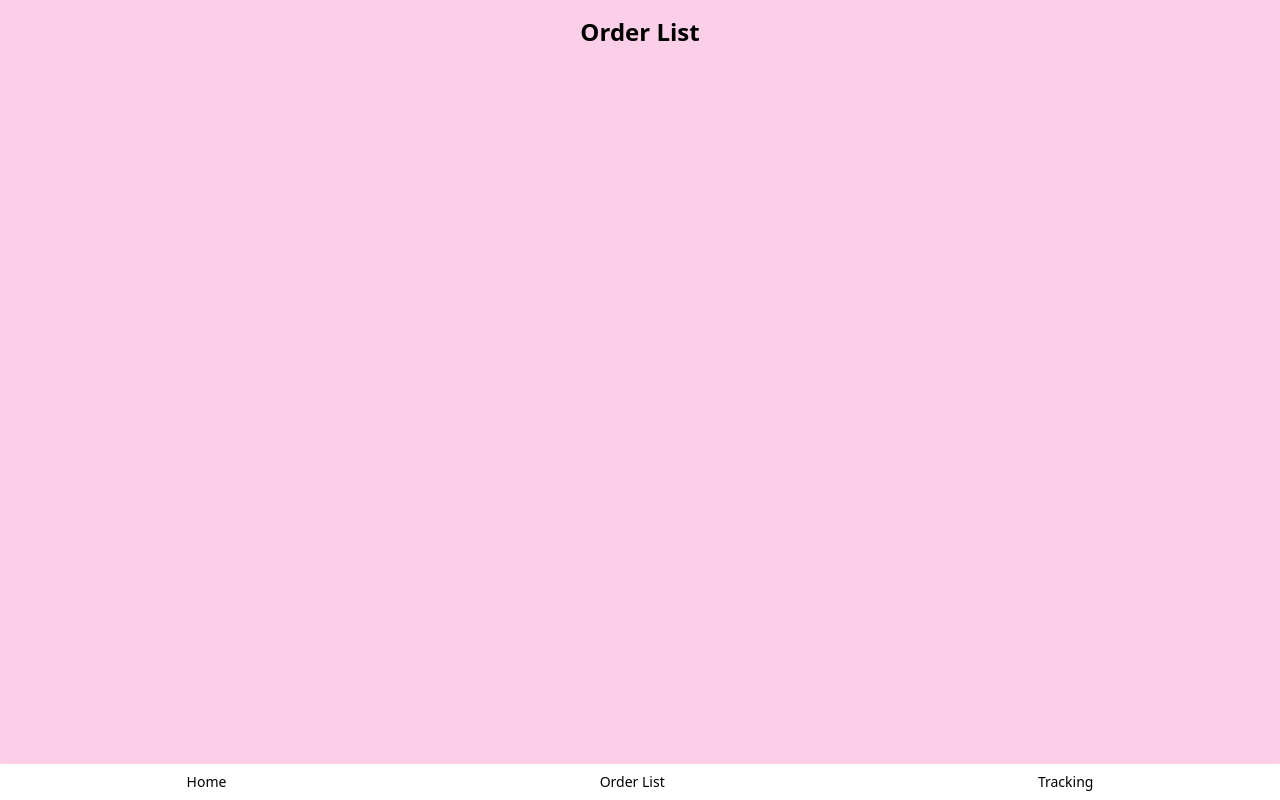
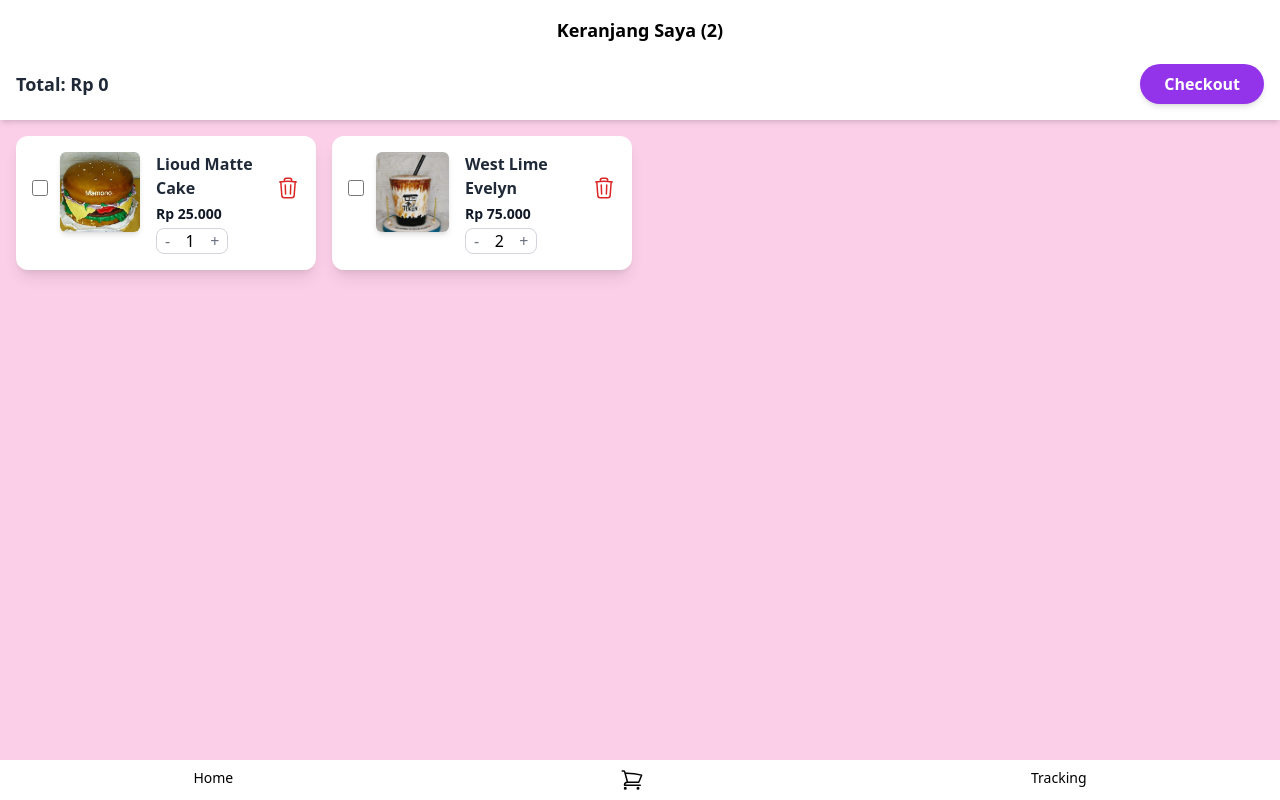
Before and after one commit to esa89/reseller-mamono-cake, a React (Vite) app: page /order-list in a window 1280 px wide. Built offline with nearby package versions, Linux system fonts and the light colour scheme.

Commit message:
fitur order list atau keranjang

```diff
--- a/src/components/FooterMenu.tsx
+++ b/src/components/FooterMenu.tsx
@@ -2,7 +2,8 @@ import React from 'react';
 import { useNavigate } from 'react-router-dom';  // Import useNavigate untuk navigasi
 
 const FooterMenu: React.FC = () => {
-  const navigate = useNavigate();  // Deklarasi useNavigate untuk navigasi
+  const navigate = useNavigate();
+  // Deklarasi useNavigate untuk navigasi
 
   return (
     <div className="fixed bottom-0 left-0 right-0 bg-white shadow-md">
@@ -23,7 +24,9 @@ const FooterMenu: React.FC = () => {
           onClick={() => navigate('/order-list')}
         >
           <i className="fas fa-list-alt text-xl"></i>
-          <p className="text-sm">Order List</p>
+          <svg xmlns="http://www.w3.org/2000/svg" fill="none" viewBox="0 0 24 24" strokeWidth={1.5} stroke="currentColor" className="size-6">
+            <path strokeLinecap="round" strokeLinejoin="round" d="M2.25 3h1.386c.51 0 .955.343 1.087.835l.383 1.437M7.5 14.25a3 3 0 0 0-3 3h15.75m-12.75-3h11.218c1.121-2.3 2.1-4.684 2.924-7.138a60.114 60.114 0 0 0-16.536-1.84M7.5 14.25 5.106 5.272M6 20.25a.75.75 0 1 1-1.5 0 .75.75 0 0 1 1.5 0Zm12.75 0a.75.75 0 1 1-1.5 0 .75.75 0 0 1 1.5 0Z" />
+          </svg>
         </button>
 
         {/* Tombol untuk Tracking */}
--- /dev/null
+++ b/src/components/OrderList.tsx
@@ -0,0 +1,184 @@
+import React, { useEffect, useState } from 'react';
+
+interface listOrder{
+  name: string;
+  price: number;
+  quantity: number;
+  image: string;
+}
+
+const initialListOrder: listOrder[] = [
+  { name: "Lioud Matte Cake", price: 25000, image: "/assets/kue1.png", quantity : 1 },
+  { name: "West Lime Evelyn", price: 75000, image: "/assets/kue2.png", quantity : 2 },
+  // { name: "Laneige Cake", price: 55000, image: "/assets/kue1.png", quantity : 2 },
+  // { name: "Milani Smooth Finish", price: 25000, image: "/assets/kue2.png",  quantity : 1 },
+  // { name: "Lioud Matte Cake", price: 45000, image: "/assets/kue1.png", quantity : 2 },
+];
+
+
+const OrderList: React.FC = () => {
+  const [listOrder, setListOrder] = useState<listOrder[]>(initialListOrder);
+  const [selectedOrders, setSelectedOrders] = useState<number[]>([]);
+  const userID = 234
+
+
+
+  const increaseQuantity = (index: number) => {
+    setListOrder(prevListOrder =>
+      prevListOrder.map((item, i) =>
+        i === index ? { ...item, quantity: item.quantity + 1 } : item
+      )
+    );
+  };
+
+  const decreaseQuantity = (index: number) => {
+    setListOrder(prevListOrder =>
+      prevListOrder.map((item, i) =>
+        i === index && item.quantity > 1 ? { ...item, quantity: item.quantity - 1 } : item
+      )
+    );
+  };
+
+  const formatRupiah = (number: number) => {
+    return new Intl.NumberFormat('id-ID', {
+      style: 'currency',
+      currency: 'IDR',
+      minimumFractionDigits: 0,
+    }).format(number);
+  }
+
+  const handleDelete = () => {
+    const confirmed = window.confirm('apakah anda yakin ingin menghapus produk ini?');
+    if (confirmed) {
+      alert('data berhasil terhapus')
+    }
+  }
+
+  const handleSelectedOrder = (index:number) => {
+    setSelectedOrders(prevSelected =>
+      prevSelected.includes(index)
+      ? prevSelected.filter(i=>i !== index)
+      : [...prevSelected, index]
+    )
+  }
+
+  const getTotal = () => {
+    return selectedOrders.reduce((total,index) =>{
+      const item = listOrder[index]
+      return total + item.price *item.quantity
+    },0)
+  }
+
+  const truncateText = (text: string, length: number) => {
+    if (text.length > length) {
+      return text.slice(0, length) + '...';
+    }
+    return text;
+  };
+
+  const handleCheckout = () => {
+    if(selectedOrders.length < 1){
+      alert('silahkan pilih produk terlebih dahulu')
+      return
+    }
+
+    const confirmed = window.confirm("apakah anda yakin ingin Checkout barang ini?")
+
+    if(confirmed){
+      alert('barang sudah di checkout silahkan lihat di tracking')
+    }
+  }
+
+  useEffect(() => {
+    const setCart = localStorage.getItem(`cart_${userID}`);
+
+    if(setCart){
+      setListOrder(JSON.parse(setCart))
+    }
+  },[])
+
+
+  return (
+    <div className="mb-10">
+      <div className="sticky top-0 z-10 w-full bg-white p-4 shadow-md mb-4">
+        <div className="flex flex-col items-center mb-5">
+          <h1 className="text-lg font-bold">Keranjang Saya {listOrder.length < 1 ? "":`(${listOrder.length})`}</h1>
+        </div>
+        <div className="flex justify-between items-center w-full">
+          <div className="text-lg font-bold text-gray-800">
+            Total: {formatRupiah(getTotal())}
+          </div>
+          <button
+            onClick={() => handleCheckout()}
+            className="bg-purple-600 text-white px-6 py-2 rounded-full font-semibold shadow-md hover:bg-purple-700 transition duration-200"
+          >
+            Checkout {selectedOrders.length < 1 ? " " : `[${selectedOrders.length}]`}
+          </button>
+        </div>
+      </div>
+
+
+      {listOrder.length === 0 ? (
+        <div className="absolute top-1/2 left-1/2 transform -translate-x-1/2 -translate-y-1/2">
+          <p className="text-center text-lg text-gray-600">Keranjang masih kosong</p>
+        </div>
+      ) : (
+        <div className="grid grid-cols-1 md:grid-cols-2 lg:grid-cols-4 gap-4 mt-4 mx-4 justify-items-center">
+          {listOrder.map((order, index) => (
+            <div key={index} className="flex items-start bg-white rounded-xl shadow-lg p-4 w-full max-w-md">
+              <div className="flex mt-6 items-center mr-3">
+                <input
+                  type="checkbox"
+                  className="w-4 h-4 accent-purple-600 bg-gray-100 border-gray-300 focus:ring-purple-500 focus:ring-2 focus:ring-opacity-50 mt-1"
+                  checked={selectedOrders.includes(index)}
+                  onChange={() => handleSelectedOrder(index)}
+                  />
+              </div>
+              <img
+                src={order.image}
+                alt={order.name}
+                className="w-20 h-20 object-cover rounded-md shadow-md mr-4"
+              />
+              <div className="flex-grow">
+                <h3 className="text-md font-semibold text-gray-800 mb-1">{truncateText(order.name,16)}</h3>
+                <p className="text-sm font-bold text-gray-900 mb-1">{formatRupiah(order.price)}</p>
+                <div className="flex items-center">
+                  <div className="flex items-center border border-gray-300 rounded-lg px-2">
+                    <button onClick={() => decreaseQuantity(index)} className="text-gray-500">-</button>
+                    <input
+                      type="text"
+                      value={order.quantity}
+                      readOnly
+                      className="w-8 text-center mx-1 bg-white"
+                    />
+                    <button onClick={() => increaseQuantity(index)} className="text-gray-500">+</button>
+                  </div>
+                </div>
+              </div>
+              <div className="mt-6">
+                <button onClick={()=>handleDelete()}>
+                  <svg
+                    xmlns="http://www.w3.org/2000/svg"
+                    fill="none"
+                    viewBox="0 0 24 24"
+                    strokeWidth={1.5}
+                    stroke="currentColor"
+                    className="size-6 text-red-600"
+                  >
+                    <path
+                      strokeLinecap="round"
+                      strokeLinejoin="round"
+                      d="M14.74 9L14.394 18m-4.788 0L9.26 9m9.968-3.21c.342.052.682.107 1.022.166m-1.022-.165L18.16 19.673a2.25 2.25 0 0 1-2.244 2.077H8.084a2.25 2.25 0 0 1-2.244-2.077L4.772 5.79m14.456 0a48.108 48.108 0 0 0-3.478-.397m-12 .562c.34-.059.68-.114 1.022-.165m0 0a48.11 48.11 0 0 1 3.478-.397m7.5 0v-.916c0-1.18-.91-2.164-2.09-2.201a51.964 51.964 0 0 0-3.32 0c-1.18.037-2.09 1.022-2.09 2.201v.916m7.5 0a48.667 48.667 0 0 0-7.5 0"
+                    />
+                  </svg>
+                </button>
+              </div>
+            </div>
+          ))}
+        </div>
+      )}
+    </div>
+  );
+};
+
+export default OrderList;
--- a/src/components/ProductList.tsx
+++ b/src/components/ProductList.tsx
@@ -4,17 +4,17 @@ import { useNavigate } from 'react-router-dom';  // Import useNavigate untuk nav
 // Definisikan tipe Product
 interface Product {
   name: string;
-  price: string;
+  price: number;
   image: string;
   description: string;
 }
 
 const products: Product[] = [
-  { name: "Lioud Matte Cake", price: "Rp.25.000", image: "/assets/kue1.png", description: "Kue matte dengan tekstur lembut dan rasa manis yang pas." },
-  { name: "West Lime Evelyn", price: "Rp.25.000", image: "/assets/kue2.png", description: "Kue lemon dengan rasa segar, dibuat dari bahan berkualitas." },
-  { name: "Laneige Cake", price: "Rp.75.000", image: "/assets/kue1.png", description: "Kue spesial dengan lapisan lembut dan krim manis." },
-  { name: "Milani Smooth Finish", price: "Rp.25.000", image: "/assets/kue2.png", description: "Kue dengan tekstur halus dan cita rasa premium." },
-  { name: "Lioud Matte Cake", price: "Rp.75.000", image: "/assets/kue1.png", description: "Kue matte premium untuk acara spesial." },
+  { name: "Lioud Matte Cake", price: 25000, image: "/assets/kue1.png", description: "Kue matte dengan tekstur lembut dan rasa manis yang pas." },
+  { name: "West Lime Evelyn", price: 25000, image: "/assets/kue2.png", description: "Kue lemon dengan rasa segar, dibuat dari bahan berkualitas." },
+  { name: "Laneige Cake", price: 75000, image: "/assets/kue1.png", description: "Kue spesial dengan lapisan lembut dan krim manis." },
+  { name: "Milani Smooth Finish", price: 25000, image: "/assets/kue2.png", description: "Kue dengan tekstur halus dan cita rasa premium." },
+  { name: "Lioud Matte Cake", price: 75000, image: "/assets/kue1.png", description: "Kue matte premium untuk acara spesial." },
 ];
 
 const ProductList: React.FC = () => {
--- a/src/pages/CakeDetailPage.tsx
+++ b/src/pages/CakeDetailPage.tsx
@@ -5,7 +5,7 @@ import FooterMenu from '../components/FooterMenu';
 // Definisikan tipe Product di sini juga
 interface Product {
   name: string;
-  price: string;
+  price: number;
   image: string;
   description: string;
 }
@@ -13,6 +13,10 @@ interface Product {
 const CakeDetailPage: React.FC = () => {
   const location = useLocation();
   const { product } = location.state as { product: Product };  // Definisikan tipe untuk state produk
+
+
+
+
 
   return (
     <div className="min-h-screen bg-pink-200 p-4">
--- a/src/pages/OrderListPage.tsx
+++ b/src/pages/OrderListPage.tsx
@@ -1,12 +1,16 @@
 import React from 'react';
 import FooterMenu from '../components/FooterMenu';
+import OrderList from '../components/OrderList';
+
+
 
 const OrderListPage: React.FC = () => {
   return (
-    <div className="min-h-screen bg-pink-200 p-4">
-      <h1 className="text-center text-2xl font-bold">Order List</h1>
-      {/* Isi dengan daftar pesanan */}
-      <FooterMenu />  {/* Tambahkan FooterMenu */}
+    <div className="min-h-screen bg-pink-200">
+        <OrderList />
+
+      {/* Footer Menu */}
+      <FooterMenu />
     </div>
   );
 };
```
Also changed, not shown: 2 other files (tests, documents, lock files or other folders).
